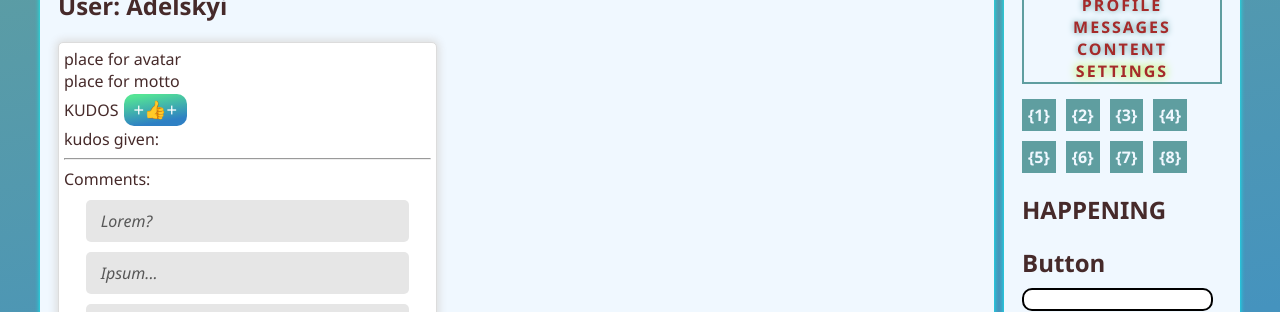
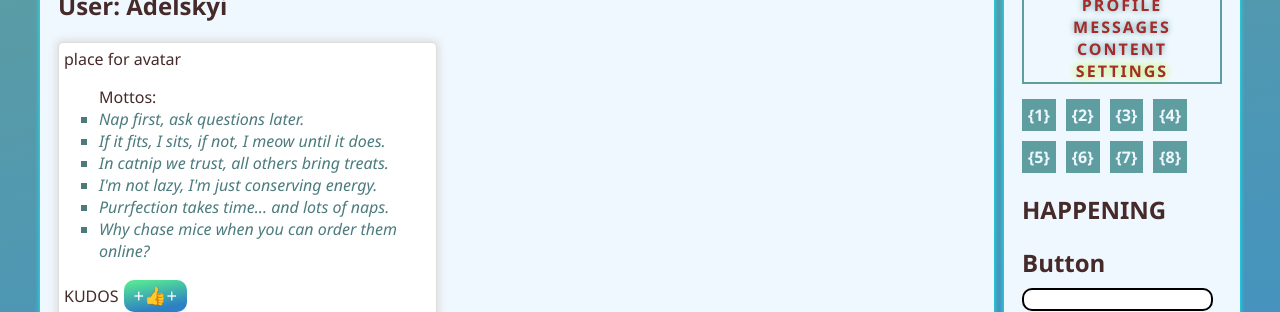
Before and after one commit to tztaras/app, a React (Create React App) app: page /users/Adelskyi in a window 1280 px wide. Shown: the part 266-578 px from the top of the page. Built offline with nearby package versions, Linux system fonts and the light colour scheme.

Commit message:
mottos added

```diff
--- a/src/Users/Users.js
+++ b/src/Users/Users.jsx
@@ -1,6 +1,7 @@
 
 import { useLocation } from 'react-router-dom';
 import { NavLink } from 'react-router-dom';
+// import users from '../data/users.json';
 import users from '../data/users.json';
 import './Users.css';
 import UsersID from './UsersID/UsersID';
--- a/src/Users/UsersID/UsersID.jsx
+++ b/src/Users/UsersID/UsersID.jsx
@@ -2,6 +2,7 @@
 import { NavLink, useParams } from "react-router-dom";
 import { Link } from "react-router-dom";
 import css from "./Usersid.module.css";
+import users from '../../data/users.json';
 import Comment from "./Comment";
 import React, {useRef, useState} from "react";
 
@@ -46,7 +47,13 @@ const UsersID = (props)=> {
                 <h1>User: {userName}</h1>
                  <div className={css.userInfo}>
                     <div>place for avatar</div>
-                    <div>place for motto</div>
+                    <div>
+                        <ul>Mottos:
+                            {users.map(m => (<li key={m}><i>{m.motto}</i>
+                        </li>))}
+                    </ul>
+
+                    </div>
                     <span>KUDOS</span>
                     <button className={css.like} onClick={likeFu}>+&#128077;+ </button><br />
                     <span> kudos given: </span><span ref={likeCount} className={css.likeOmeter}></span>
```
